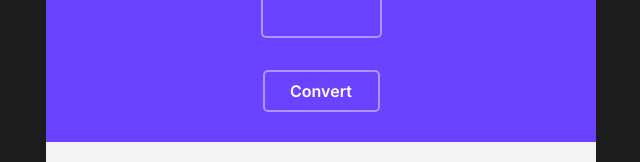
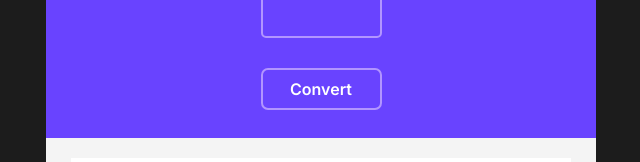
Before and after one commit to AmparoBeltran/unit-converter, a website built with Vite: page index.html in a window 1280 px wide. In both pictures the pointer is over the button "Convert". Shown: the part 235-397 px from the top of the page, without its empty margins (319-959 px from the left). Built offline with nearby package versions, Linux system fonts and the light colour scheme.

Commit message:
Fix: prevent layout shift on button hover

```diff
--- a/index.css
+++ b/index.css
@@ -90,7 +90,7 @@ button{
 button:hover{
     background-color:#6943FF;
     color: #FFFFFF;
-    border: 2px solid #B295FF;
+    outline: 2px solid #B295FF;
 }
 
 .conversions-container{
```
